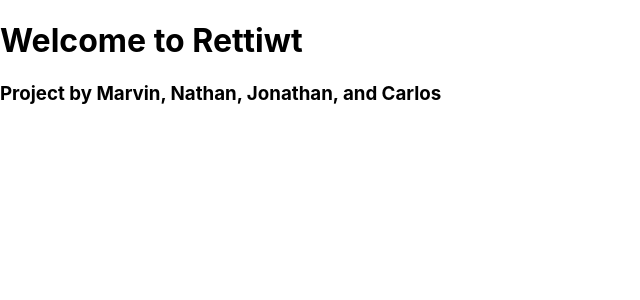
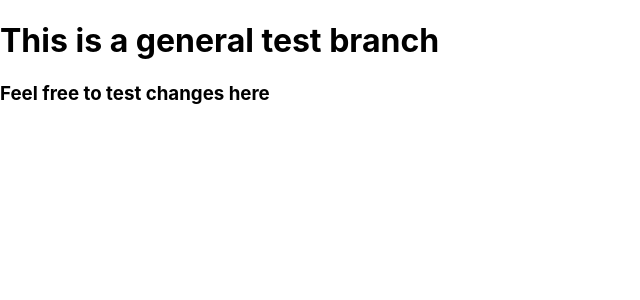
Before and after one commit to LoloMarty/CS4610_WebApp, a React (Create React App) app: page / in a window 1280 px wide. Shown: the top 300 px of the page, without its empty margins (0-640 px from the left). Built offline with nearby package versions, Linux system fonts and the light colour scheme.

Commit message:
Changed landing page message to warn viewer's they're on the test page

```diff
--- a/src/App.tsx
+++ b/src/App.tsx
@@ -5,8 +5,8 @@ import "./App.css";
 function App() {
   return (
     <>
-      <h1>Welcome to Rettiwt</h1>
-      <h3>Project by Marvin, Nathan, Jonathan, and Carlos</h3>
+      <h1>This is a general test branch</h1>
+      <h3>Feel free to test changes here</h3>
     </>
   );
 }
```
